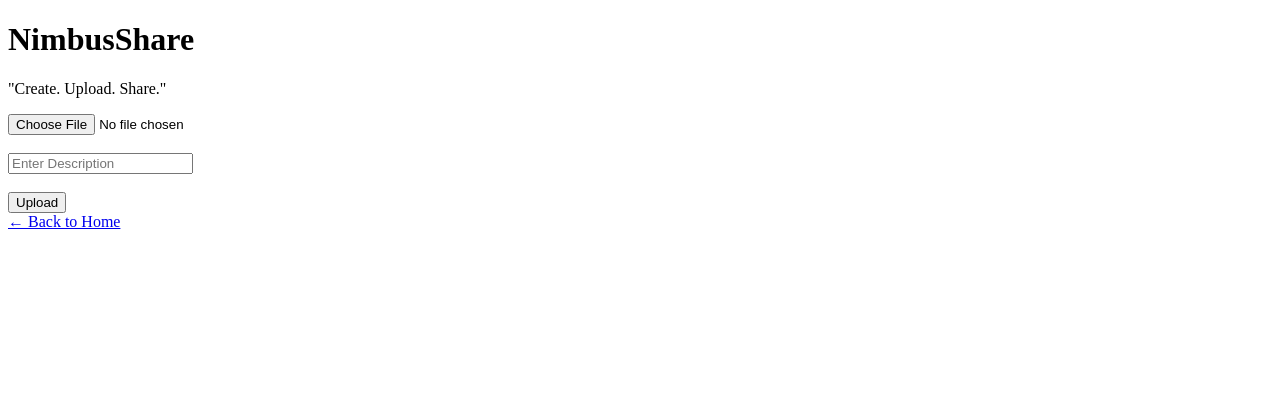
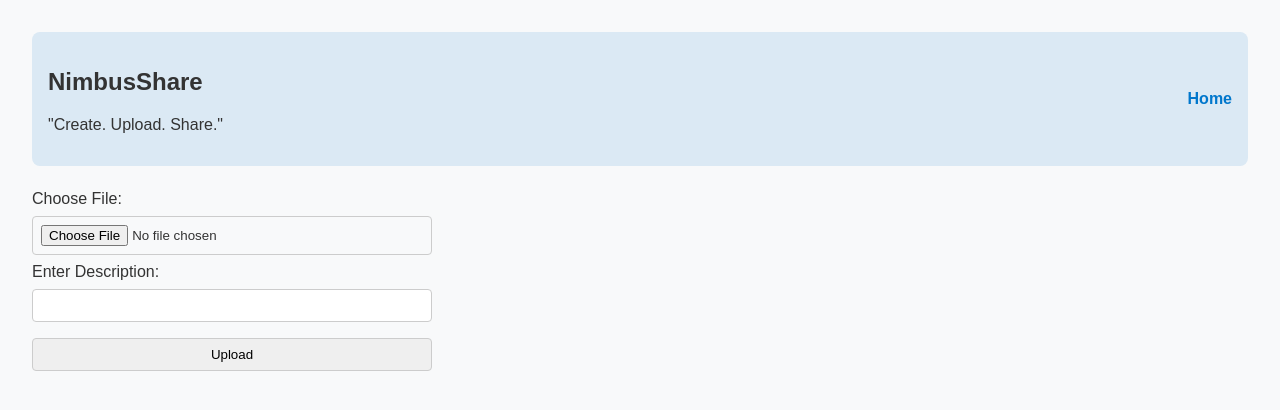
Before and after one commit to ledahalilaj/nimbusshare, a plain HTML site: page upload.html in a window 1280 px wide. Drawn offline with Linux system fonts and the light colour scheme.

Commit message:
Added layout and styling to pages

```diff
--- a/styles.css
+++ b/styles.css
@@ -0,0 +1,48 @@
+body {
+    font-family: Arial, sans-serif;
+    margin: 2rem;
+    background: #f8f9fa;
+    color: #333;
+  }
+
+  header {
+    display: flex;
+    justify-content: space-between;
+    align-items: center;
+    background: #dbe9f4;
+    padding: 1rem;
+    border-radius: 8px;
+    margin-bottom: 1.5rem;
+  }
+
+  a {
+    text-decoration: none;
+    color: #0077cc;
+    font-weight: bold;
+  }
+
+  input, button, select {
+    margin: 0.5rem 0;
+    padding: 0.5rem;
+    border-radius: 4px;
+    border: 1px solid #ccc;
+  }
+
+  form {
+    display: flex;
+    flex-direction: column;
+    max-width: 400px;
+  }
+
+  #mediaGrid {
+    display: grid;
+    grid-template-columns: repeat(auto-fill, minmax(140px, 1fr));
+    gap: 1rem;
+  }
+  .media-card {
+    background: white;
+    border: 1px solid #ddd;
+    padding: 1rem;
+    border-radius: 6px;
+    text-align: center;
+  }
--- a/upload.html
+++ b/upload.html
@@ -2,19 +2,26 @@
 <html>
 <head>
   <title>Upload | NimbusShare</title>
-  <meta charset="UTF-8">
+  <link rel="stylesheet" href="styles.css">
 </head>
 <body>
-  <h1>NimbusShare</h1>
-  <p>"Create. Upload. Share."</p>
+  <header>
+    <div>
+      <h2>NimbusShare</h2>
+      <p>"Create. Upload. Share."</p>
+    </div>
+    <a href="index.html">Home</a>
+  </header>
 
   <form id="uploadForm">
-    <input type="file" name="file" id="fileInput" required><br><br>
-    <input type="text" name="description" id="descriptionInput" placeholder="Enter Description" required><br><br>
+    <label>Choose File:</label>
+    <input type="file" id="fileInput" required>
+
+    <label>Enter Description:</label>
+    <input type="text" id="descriptionInput" required>
+
     <button type="submit">Upload</button>
   </form>
-
-  <a href="index.html">← Back to Home</a>
 
   <script src="script.js"></script>
 </body>
```
Also changed, not shown: index.html (+7 -5 lines), preview.html (+10 -5 lines).
